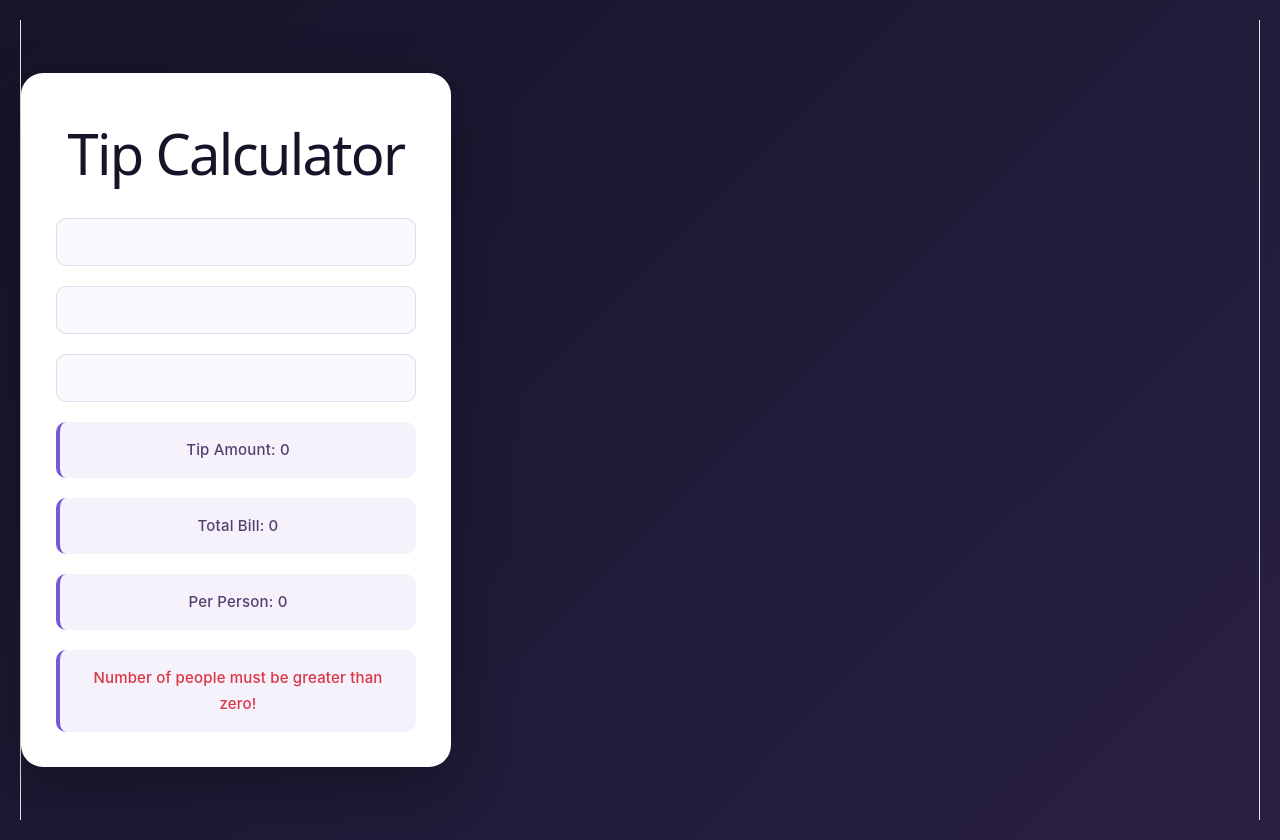
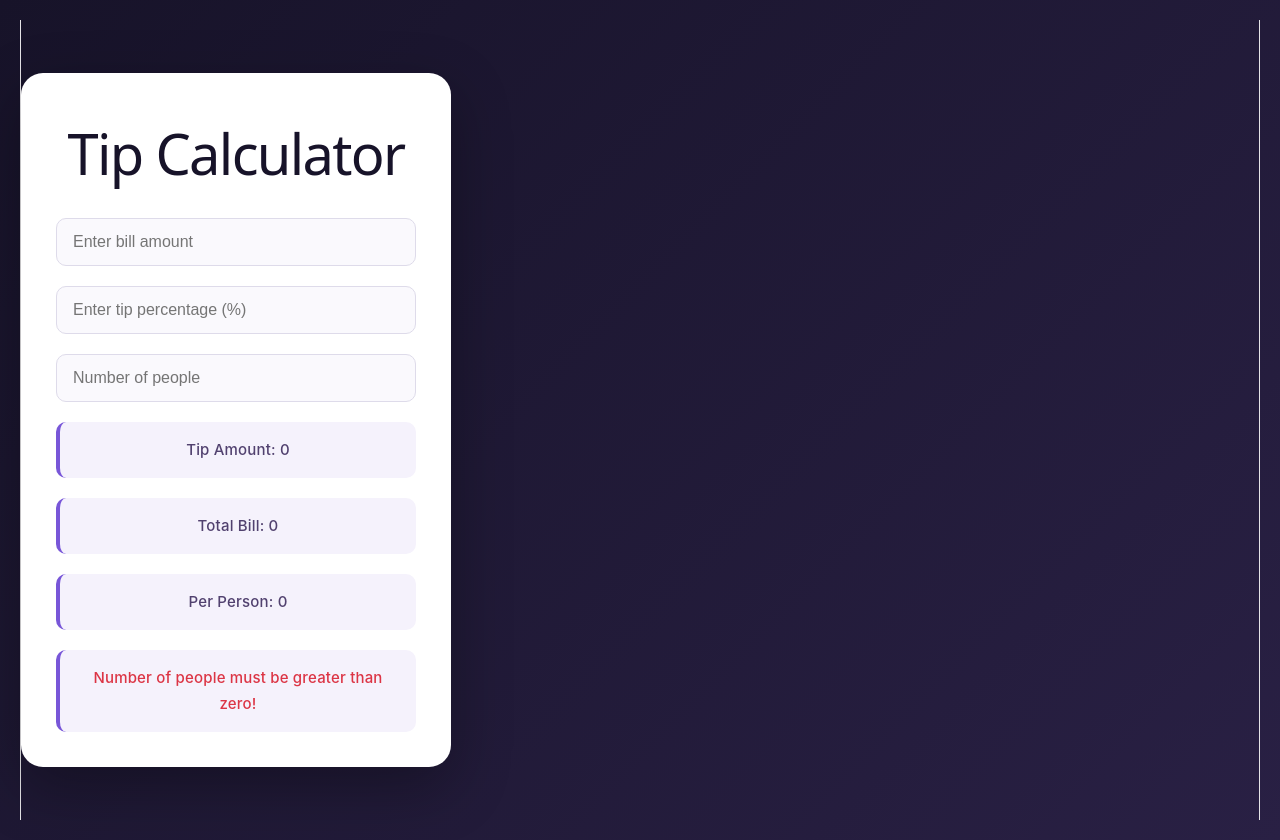
Before and after one commit to saraehrari/Tip-Calculator, a React (Vite) app in the folder Tip-Calculate/: page / in a window 1280 px wide. Built offline with nearby package versions, Linux system fonts and the light colour scheme.

Commit message:
Update App.jsx

```diff
--- a/Tip-Calculate/src/App.jsx
+++ b/Tip-Calculate/src/App.jsx
@@ -37,6 +37,7 @@ function App() {
       <input
         type="number"
         value={bill}
+        placeholder="Enter bill amount"
         onChange={(e) => setBill(e.target.value)}
       />
 
@@ -44,6 +45,7 @@ function App() {
       <input
         type="number"
         value={tip}
+        placeholder="Enter tip percentage (%)"
         onChange={(e) => setTip(e.target.value)}
       />
 
@@ -52,6 +54,7 @@ function App() {
         type="number"
         min="1"
         value={people}
+        placeholder="Number of people"
         onChange={(e) => setPeople(e.target.value)}
       />
 
```
